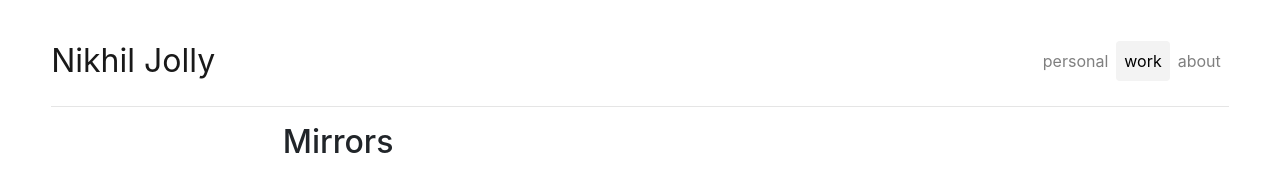
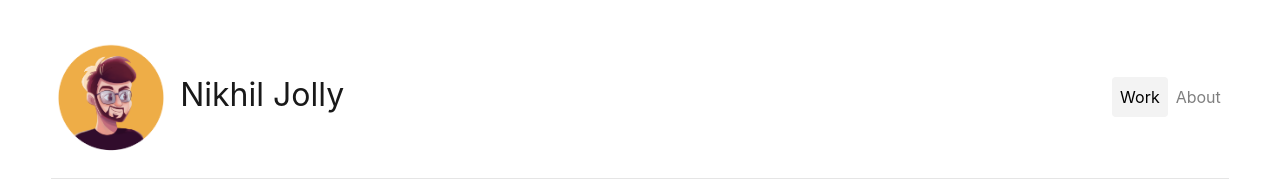
Before and after one commit to nikhiljolly/nikhiljolly.github.io, a plain HTML site: page work/mirrors/index.html in a window 1280 px wide. Shown: the top 182 px of the page. Drawn offline with nearby package versions, Linux system fonts and the light colour scheme.

Commit message:
Mirrors new navbar

```diff
--- a/work/mirrors/index.html
+++ b/work/mirrors/index.html
@@ -22,24 +22,24 @@
     <nav class="navbar navbar-expand-md navbar-light fadeIn" id="myNavbar">
 
       <!-- Brand -->
-      <a class="navbar-brand" href="../../">Nikhil Jolly</a>
+      <a class="navbar-brand mx-auto" href="../../">
+        <img src="../../nikhiljolly_logo.png" width="120" alt="">
+        Nikhil Jolly
+      </a>
 
       <!-- Toggler -->
-      <button class="navbar-toggler" type="button" data-toggle="collapse" data-target="#navbarNav" aria-controls="navbarNav" aria-expanded="false" aria-label="Toggle navigation">
+      <button class="navbar-toggler" type="button" data-toggle="collapse" data-target="#navbarNav">
         <span class="navbar-toggler-icon"></span>
       </button>
 
-      <!-- Normal Pills -->
+      <!-- Toggle Pills -->
       <div class="collapse navbar-collapse" id="navbarNav">
-        <ul class="nav navbar-nav ml-auto nav-pills" id="pills-tab">
+        <ul class="nav navbar-nav ml-auto nav-pills nav-fill" id="pills-tab">
           <li class="nav-item">
-            <a class="nav-link" id="worknew-tab" href="../../">personal</a>
+            <a class="nav-link active" id="worknew-tab" href="../../">Work</a>
           </li>
           <li class="nav-item">
-            <a class="nav-link active" id="work-tab" href="../../work/">work</a>
-          </li>
-          <li class="nav-item">
-            <a class="nav-link" id="about-tab" href="../../about/">about</a>
+            <a class="nav-link" id="about-tab" href="../../about/">About</a>
           </li>
         </ul>
       </div>
```
